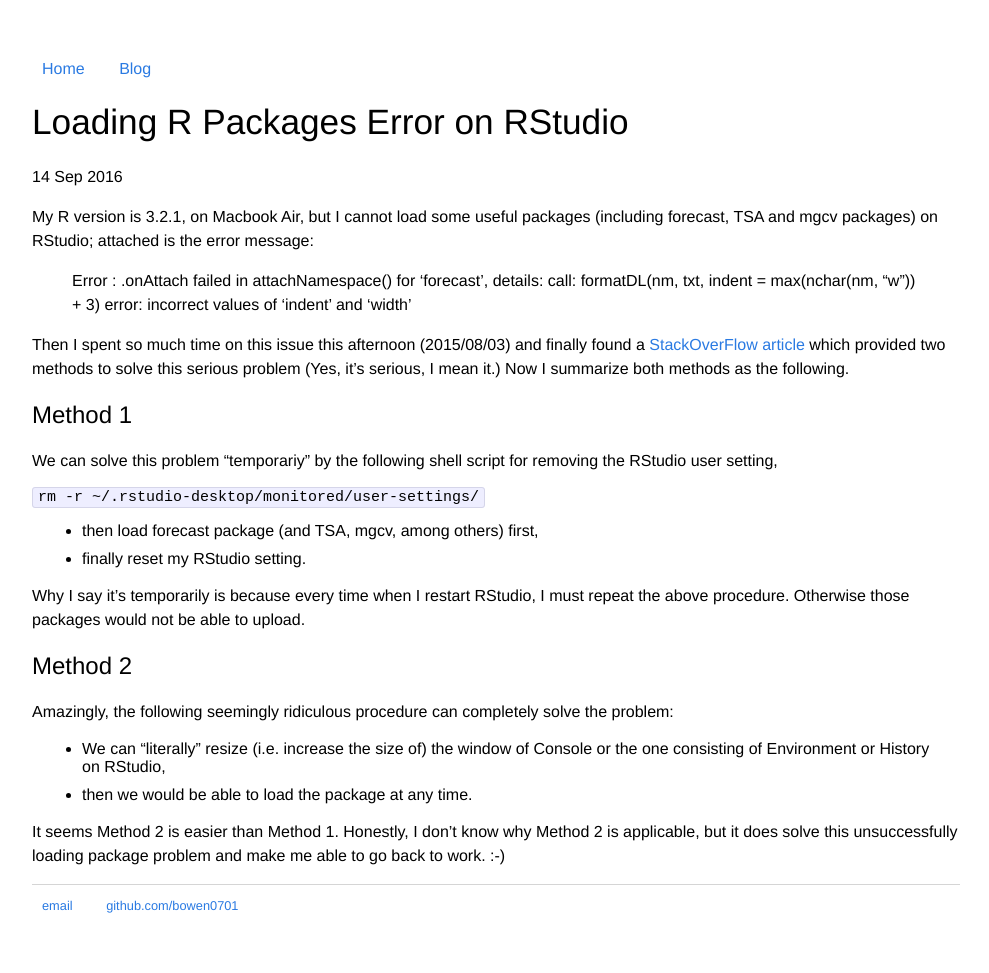
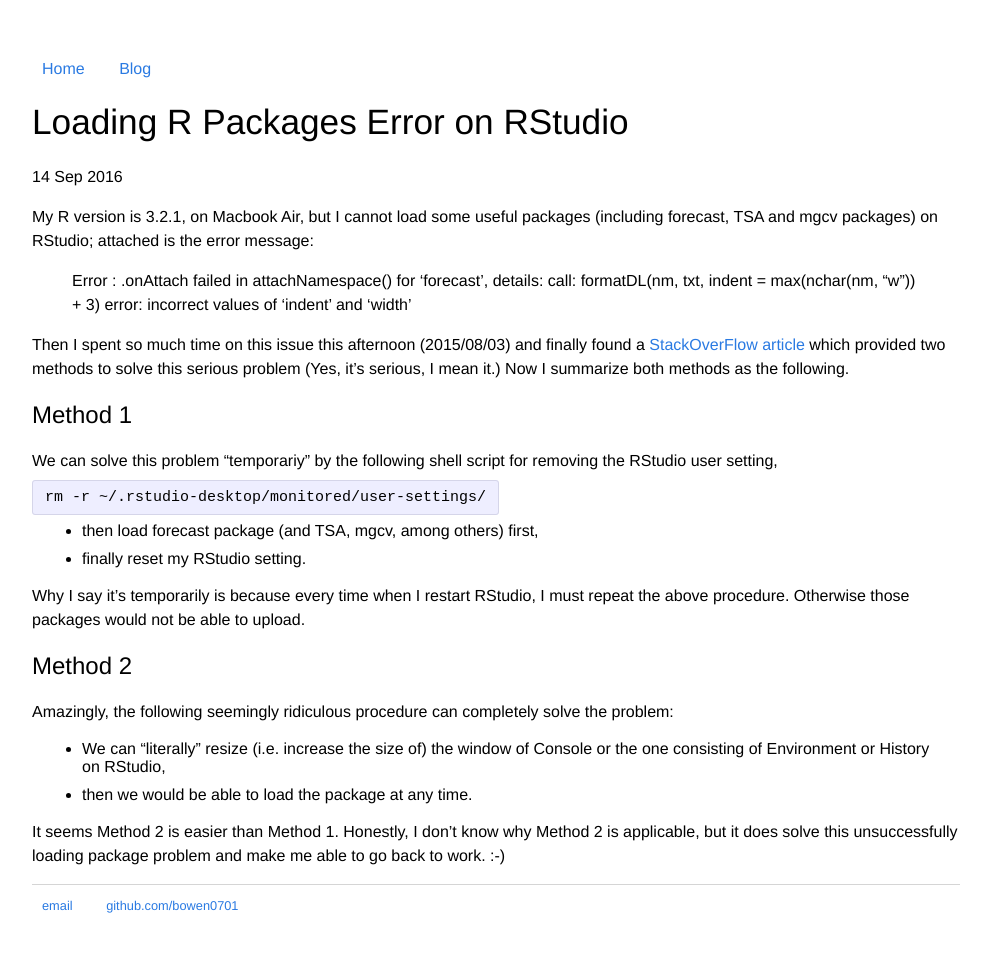
Before and after one commit to bowen0701/bowen0701.github.io, a Jekyll site: the page built from _posts/2016-09-14-rstudio-error.md, in a window 1280 px wide. Shown: the whole page, without its empty margins (144-1133 px from the left). Built offline with Jekyll 4.4.1, drawn with Linux system fonts in a browser that asks for light colours.

Commit message:
Remove .post code padding

```diff
--- a/css/main.css
+++ b/css/main.css
@@ -54,8 +54,6 @@
   font-size: 15px;
   overflow:auto;
 }
-
-.post code { padding: 1px 5px; }
 
 
 /* Syntax highlighting styles */
```
